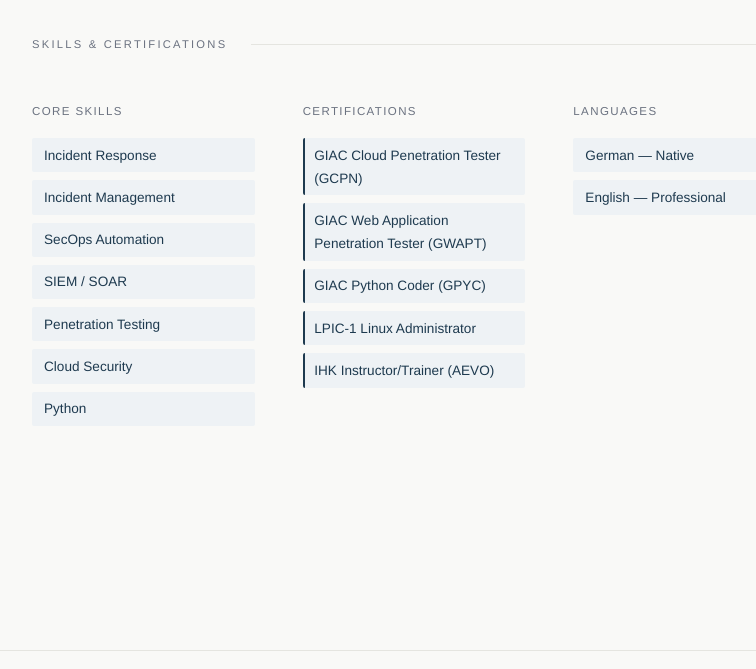
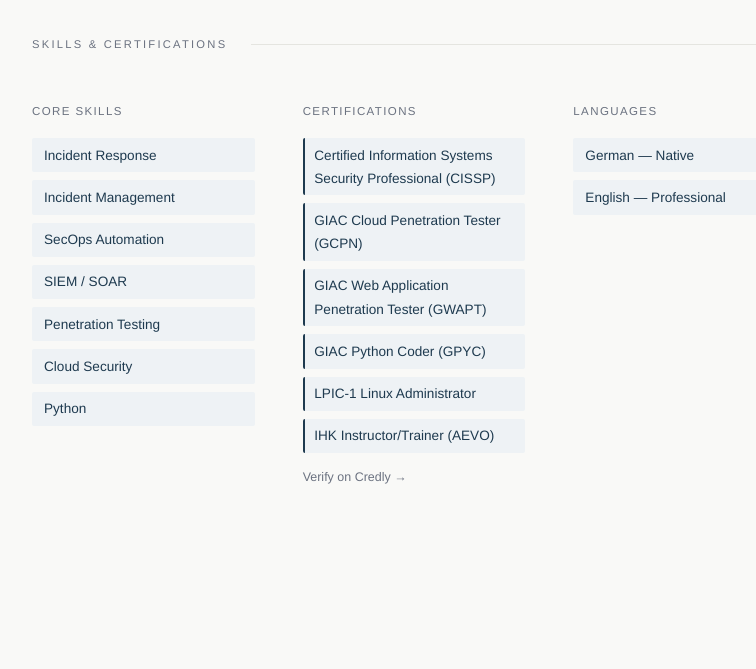
Before and after one commit to olizimmermann/olizimmermann.github.io, a plain HTML site: page index.html in a window 1280 px wide. Shown: the part 3240-3909 px from the top of the page, without its empty margins (226-982 px from the left). Drawn offline with Linux system fonts and the light colour scheme; no server answers.

Commit message:
Add CISSP certification and Credly verification link
Co-Authored-By: Claude Opus 5.5 <noreply@anthropic.com>

```diff
--- a/index.html
+++ b/index.html
@@ -34,7 +34,8 @@
     "address": { "@type": "PostalAddress", "addressLocality": "Stuttgart", "addressCountry": "DE" },
     "sameAs": [
       "https://www.linkedin.com/in/zimmermann-oliver",
-      "https://github.com/olizimmermann"
+      "https://github.com/olizimmermann",
+      "https://www.credly.com/users/zimmermann/badges/credly"
     ],
     "knowsAbout": ["SecOps Automation", "Incident Response", "SIEM", "SOAR", "Cloud Security", "Penetration Testing", "Python"]
   }
@@ -355,6 +356,18 @@
       border-left: 2px solid var(--accent);
       padding-left: 0.6rem;
     }
+
+    .cert-verify {
+      display: inline-block;
+      margin-top: 0.85rem;
+      font-family: 'Helvetica Neue', Arial, sans-serif;
+      font-size: 0.78rem;
+      color: var(--muted);
+      text-decoration: none;
+      transition: color 0.2s;
+    }
+
+    .cert-verify:hover { color: var(--accent); }
 
     /* PROJECTS */
     .projects-grid {
@@ -752,12 +765,14 @@
         <div>
           <div class="skills-col-title">Certifications</div>
           <div class="tag-list">
+            <span class="tag tag--cert">Certified Information Systems Security Professional (CISSP)</span>
             <span class="tag tag--cert">GIAC Cloud Penetration Tester (GCPN)</span>
             <span class="tag tag--cert">GIAC Web Application Penetration Tester (GWAPT)</span>
             <span class="tag tag--cert">GIAC Python Coder (GPYC)</span>
             <span class="tag tag--cert">LPIC-1 Linux Administrator</span>
             <span class="tag tag--cert">IHK Instructor/Trainer (AEVO)</span>
           </div>
+          <a href="https://www.credly.com/users/zimmermann/badges/credly" target="_blank" rel="noopener" class="cert-verify">Verify on Credly →</a>
         </div>
         <div>
           <div class="skills-col-title">Languages</div>
```
